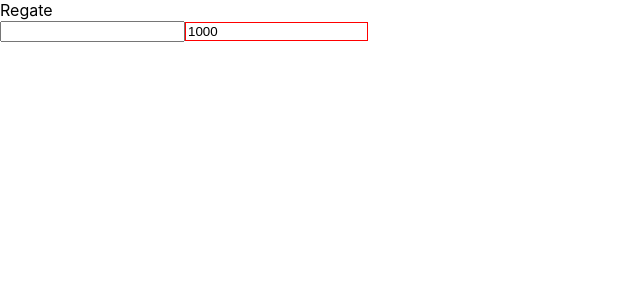
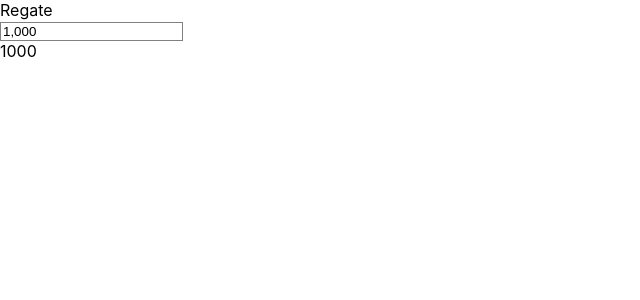
Before and after one commit to regatejs/regate-react, a React (Create React App) app: page / in a window 1280 px wide. Shown: the top 300 px of the page, without its empty margins (0-640 px from the left). Built offline with nearby package versions, Linux system fonts and the light colour scheme.

Commit message:
Improve RegateCurrency

```diff
--- a/src/@regate/currency/index.js
+++ b/src/@regate/currency/index.js
@@ -4,9 +4,18 @@ import React, {Component} from 'react'
 export class RegateCurrency extends Component {
     inputProps;
 
+    static get defaultProps() {
+        return {
+            separator: '',
+        }
+    }
+
     constructor(props) {
         super(props);
         this.onChange = this.onChange.bind(this);
+        this.state = {
+            beautifiedValue: this._beautifiedValue(this.props.value)
+        }
     }
 
     componentDidMount() {
@@ -18,19 +27,42 @@ export class RegateCurrency extends Component {
         }
     }
 
+    componentDidUpdate(prevProps, prevState) {
+        // console.log('componentDidUpdate');
+        this.setState({beautifiedValue: this._beautifiedValue(this.props.value)})
+    }
+
+    shouldComponentUpdate(nextProps, nextState) {
+        // console.log('props', this.props, nextProps);
+        // console.log('state', this.state, nextState);
+        return !(nextProps.value === this.props.value && nextState.beautifiedValue === this.state.beautifiedValue);
+    }
+
     _isValid(currValue) {
         return this.props.min <= currValue && this.props.max >= currValue;
     }
 
     _normalizedValue(value) {
         return value.split('').filter(char => {
-            return !isNaN(char);
+            return !isNaN(parseInt(char, 10));
         }).join('')
+    }
+
+    _beautifiedValue(value) {
+        return this._separator(value.toString(), this.props.separator)
+    }
+
+    _separator(x, sep = '') {
+        return x.toString().replace(/\B(?=(\d{3})+(?!\d))/g, sep);
     }
 
     onChange(e) {
         const value = e.target.value;
         const normalizedValue = this._normalizedValue(value);
+
+        console.log('value', value);
+        console.log('normalizedValue', normalizedValue);
+        console.log(e, e.nativeEvent);
 
         this.props.onChange({
             value: normalizedValue,
@@ -40,10 +72,9 @@ export class RegateCurrency extends Component {
 
     render() {
         return <div>
-            <input type="text"/>
             <input
                 type="text"
-                value={this.props.value}
+                value={this.state.beautifiedValue}
                 onChange={this.onChange}
                 {...this.props.inputProps}
             />
--- a/src/App.js
+++ b/src/App.js
@@ -15,8 +15,8 @@ class MyComponent extends Component {
     }
 
     onChange({value, isValid}) {
-        console.log(value);
-        console.log(isValid);
+        // console.log(value);
+        // console.log(isValid);
         this.setState({
             inputClass: isValid ? 'success' : 'error',
             value
@@ -24,14 +24,19 @@ class MyComponent extends Component {
     }
 
     render() {
-        return <RegateCurrency
+        return <div>
+            <RegateCurrency
                 min={5000}
                 max={9000}
+                separator=','
                 value={this.state.value}
                 onInitialize={this.onChange}
                 onChange={this.onChange}
                 inputProps={{className: this.state.inputClass}}
             />
+
+            {this.state.value}
+        </div>;
     }
 }
 
```
Lines whose indentation alone changed are shown as unchanged.
